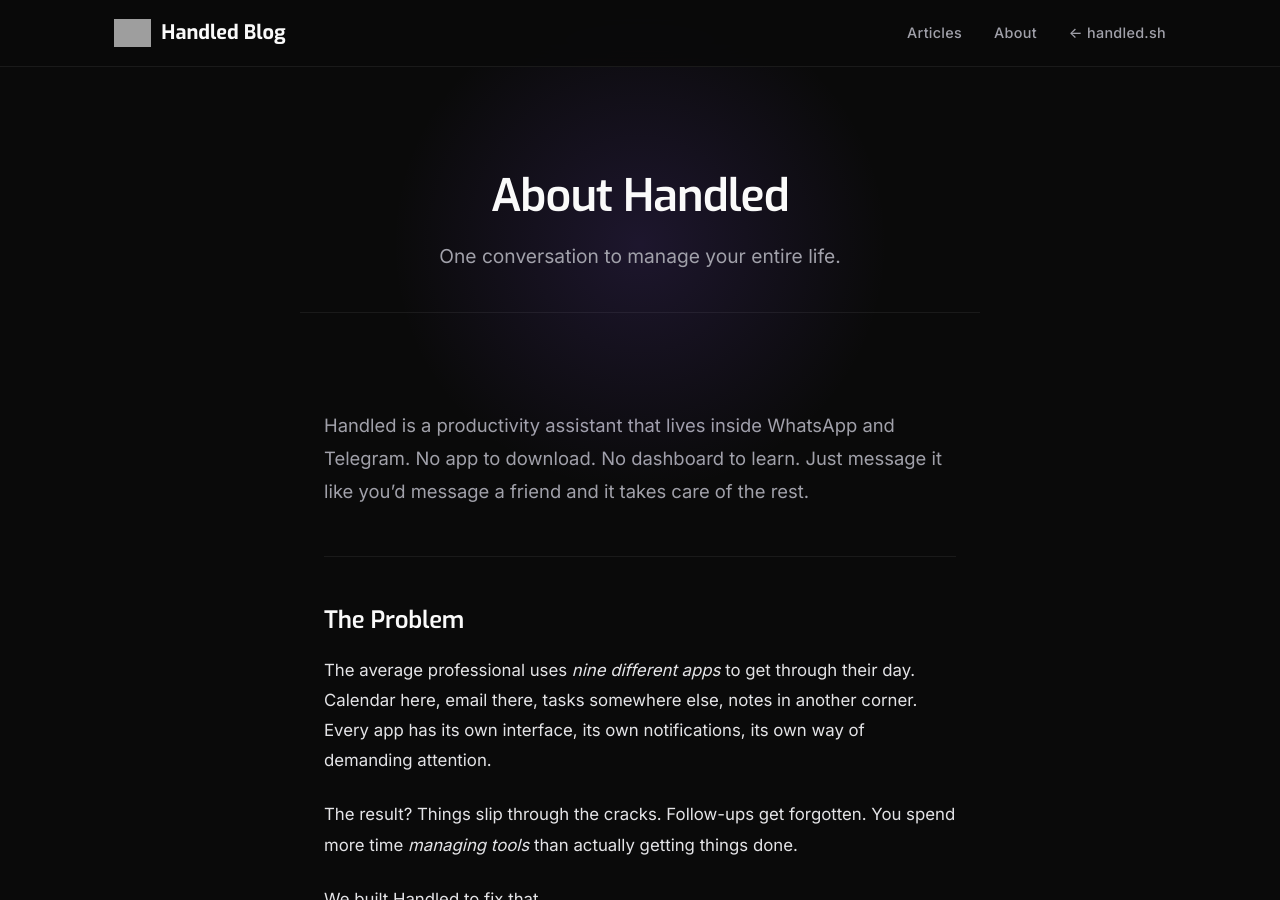
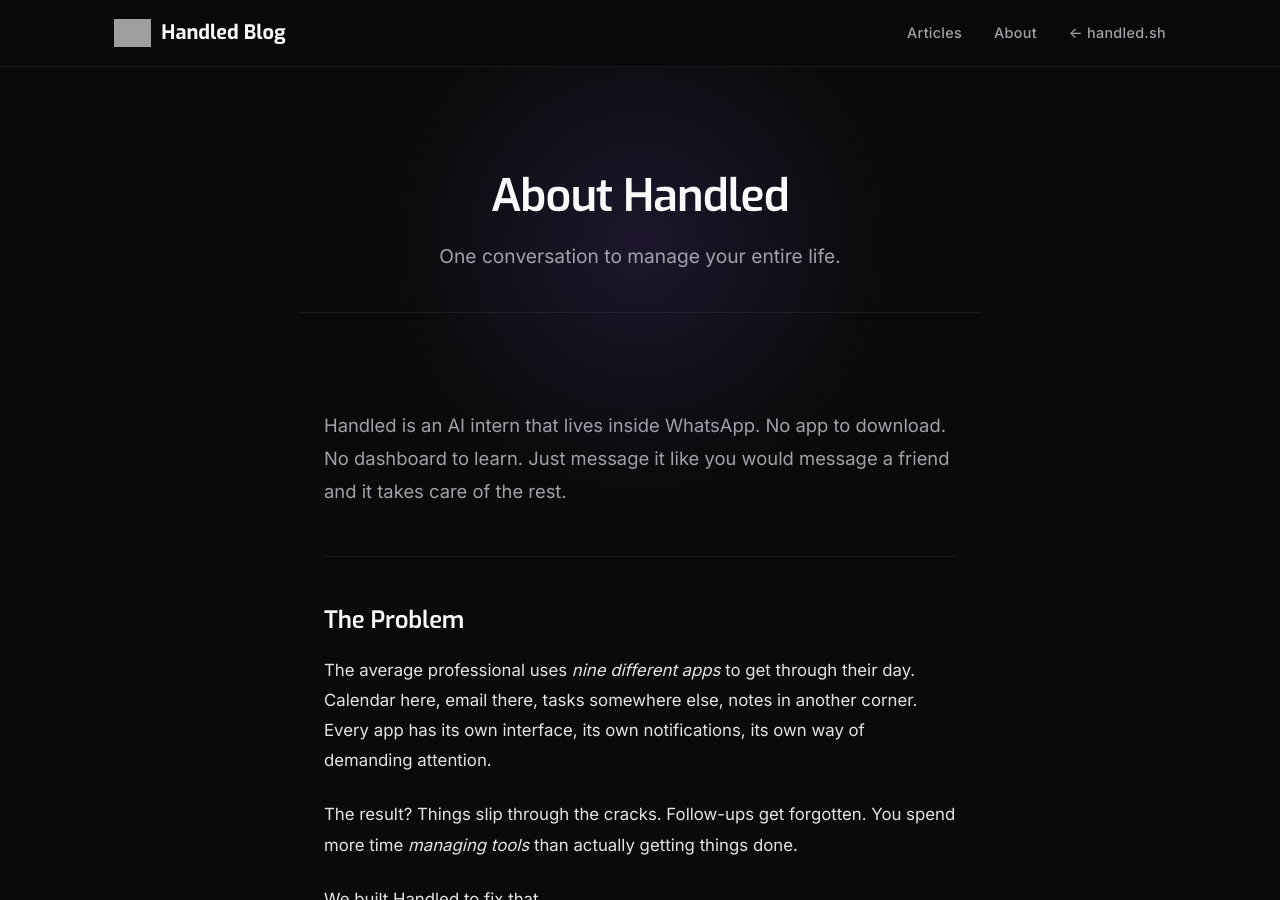
Before and after one commit to handled-sh/handled-sh.github.io, a Jekyll site: the page built from about.md, in a window 1280 px wide and 900 px high. Built offline with Jekyll 4.4.1, drawn with Linux system fonts in a browser that asks for light colours; some of the changed text lies outside the part shown.

Commit message:
Update about page to align with main site messaging

```diff
--- a/about.md
+++ b/about.md
@@ -5,7 +5,7 @@ subtitle: One conversation to manage your entire life.
 permalink: /about/
 ---
 
-Handled is a productivity assistant that lives inside WhatsApp and Telegram. No app to download. No dashboard to learn. Just message it like you'd message a friend and it takes care of the rest.
+Handled is an AI intern that lives inside WhatsApp. No app to download. No dashboard to learn. Just message it like you would message a friend and it takes care of the rest.
 
 ---
 
@@ -43,7 +43,7 @@ Handled is built for busy people, not productivity nerds.
 
 ## The Founder
 
-**Peter Larnholt** is an entrepreneur and technologist splitting his time between Copenhagen and Dubai. He built Handled out of personal frustration: too many apps, too many open tabs, too many things falling through the cracks.
+**Peter Larnholt** is an entrepreneur and technologist based in Dubai. He built Handled out of personal frustration: too many apps, too many open tabs, too many things falling through the cracks.
 
 His conviction: productivity tools should meet people where they already are. Not in another app. Not behind another login. Right there in the messaging apps you use every single day.
 
```
